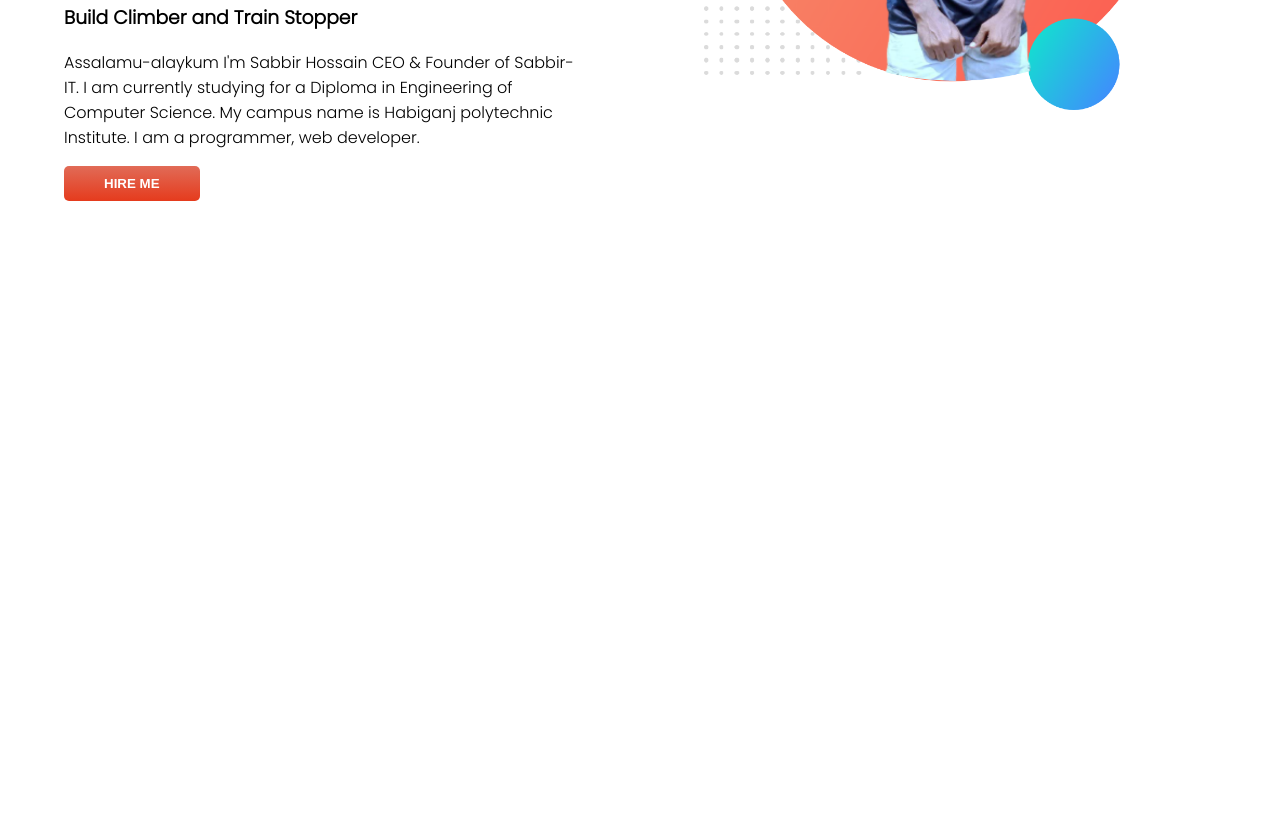
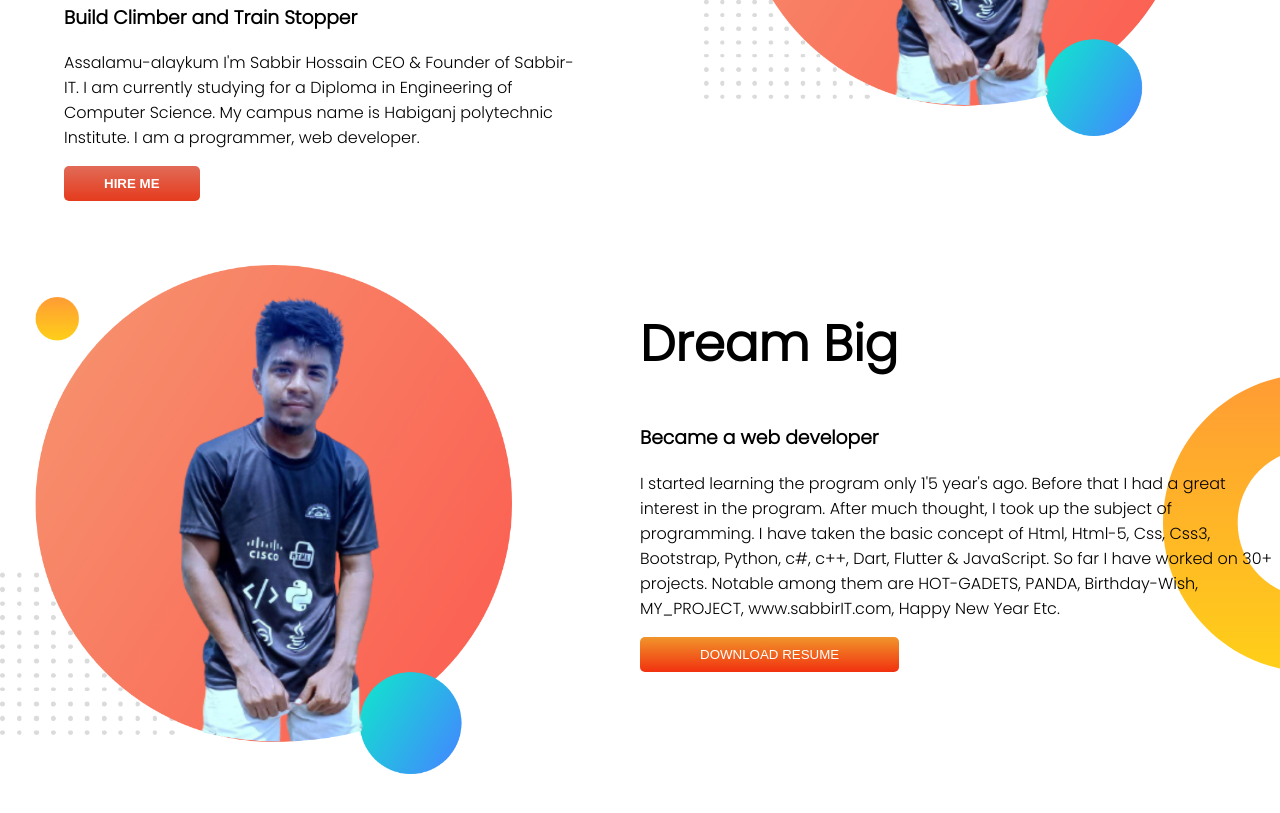
Before and after one commit to sabbirhossaindev/sabbir-portfolio, a plain HTML site: page index.html in a window 1280 px wide. Shown: the part 411-1224 px from the top of the page. Before the commit the page ends 800 px from the top, so only its background shows below. Drawn offline with Linux system fonts and the light colour scheme.

Commit message:
dream big

```diff
--- a/index.html
+++ b/index.html
@@ -5,7 +5,8 @@
     <meta charset="UTF-8">
     <meta http-equiv="X-UA-Compatible" content="IE=edge">
     <meta name="viewport" content="width=device-width, initial-scale=1.0">
-    <title>Document</title>
+    <title>Sabbir portfolio</title>
+    <link rel="shortcut icon" href="images/my-bg2.png" type="image/x-icon">
     <link rel="stylesheet" href="style.css">
     <link rel="preconnect" href="https://fonts.googleapis.com">
     <link rel="preconnect" href="https://fonts.gstatic.com" crossorigin>
@@ -26,6 +27,18 @@
             <img src="images/my-bg (1).png" alt="">
         </div>
     </section>
+
+    <section class="secend-section">
+        <div class="half-width-two">
+            <img src="images/my-bg (1).png" alt="">
+        </div>
+        <div class="half-width-two">
+            <h1>Dream Big</h1>
+            <h3>Became a web developer</h3>
+            <p>I started learning the program only 1'5 year's ago. Before that I had a great interest in the program. After much thought, I took up the subject of programming. I have taken the basic concept of Html, Html-5, Css, Css3, Bootstrap, Python, c#, c++, Dart, Flutter & JavaScript. So far I have worked on 30+ projects. Notable among them are HOT-GADETS, PANDA, Birthday-Wish, MY_PROJECT, www.sabbirIT.com, Happy New Year Etc.</p>
+            <button class="btn-two"><a href="#">DOWNLOAD RESUME</a></button>
+        </div>
+    </section>
 </body>
 
 </html>
--- a/style.css
+++ b/style.css
@@ -6,9 +6,8 @@ body {
 h1 {
     font-size: 50px;
 }
-
-.orange-color {
-    color: orange;
+p{
+    align-items: justify;
 }
 
 .first-section {
@@ -23,16 +22,46 @@ h1 {
 }
 
 .half-width img {
-    width: 90%;
+    width: 95%;
 }
+.orange-color {
+    color: orange;
+}
+
 .btn-hire-me{
-    border-radius: 5px;
-    border: none;
     background-image: linear-gradient(#e16b57, #e53b1d);
     padding: 10px 40px;
+    border: none;
+    border-radius: 5px;
 }
 .btn-hire-me a{
     text-decoration: none;
     color: #fff;
     font-weight: 700;
 }
+
+/* SECEND SECTION START */
+.secend-section{
+    background-image: url(images/dream-bg.png);
+    background-repeat: no-repeat;
+    background-position: right;
+    display: flex;
+    margin-bottom: 150px;
+}
+.half-width-two{
+    width: 50%;
+}
+.half-width-two img{
+    width: 80%;
+}
+.btn-two{
+    background-image: linear-gradient(#f1952b, #f1310f);
+    padding: 10px 60px;
+    border: none;
+    border-radius: 5px;
+}
+.btn-two a{
+    text-decoration: none;
+    color: #fff;
+    font-weight: 500;
+}
```
